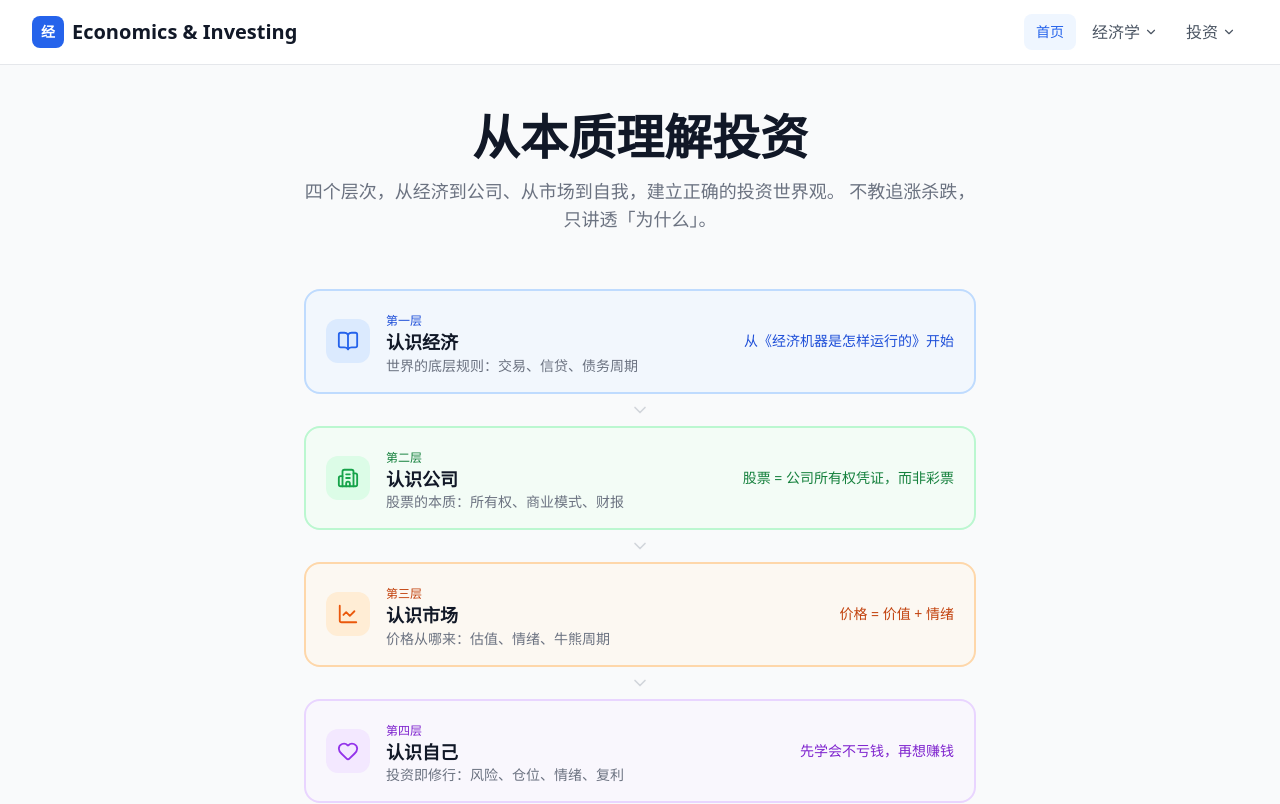
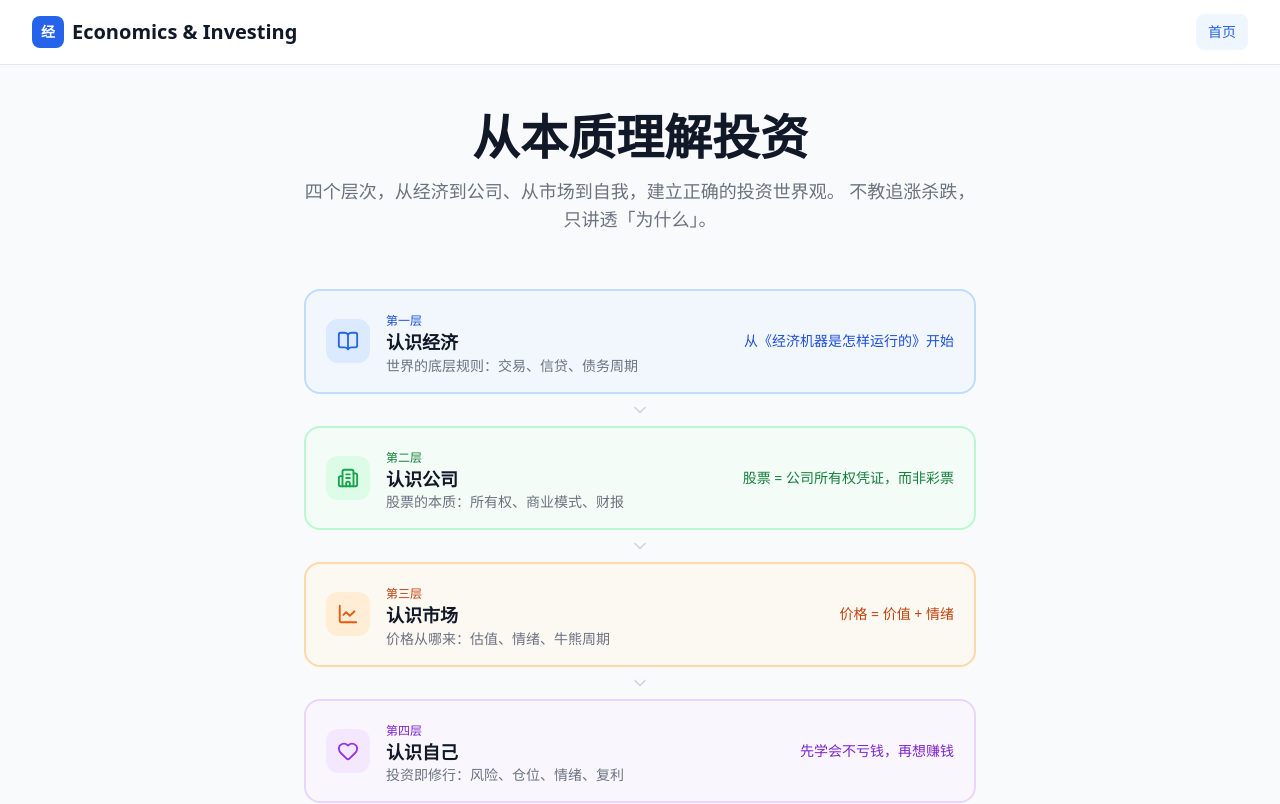
Before and after one commit to oldman1969/economics_web, a React (Vite) app: page / in a window 1280 px wide. Shown: the top 804 px of the page. Built offline with nearby package versions, Linux system fonts and the light colour scheme.

Commit message:
refactor: 简化导航栏，去掉经济学/投资下拉，内容统一从首页四层金字塔进入

```diff
--- a/src/components/layout/Navbar.tsx
+++ b/src/components/layout/Navbar.tsx
@@ -1,12 +1,11 @@
 import { Link, useLocation } from 'react-router-dom';
-import { NAV_ITEMS } from '@/utils/constants';
 import { useState } from 'react';
-import { Menu, X, ChevronDown } from 'lucide-react';
+import { Menu, X } from 'lucide-react';
 
 export default function Navbar() {
   const location = useLocation();
   const [open, setOpen] = useState(false);
-  const [openDropdown, setOpenDropdown] = useState<string | null>(null);
+  const isHome = location.pathname === '/';
 
   return (
     <nav className="bg-white border-b border-gray-200 sticky top-0 z-50">
@@ -20,55 +19,19 @@ export default function Navbar() {
             </Link>
           </div>
 
-          {/* Desktop nav */}
-          <div className="hidden md:flex items-center gap-1">
-            {NAV_ITEMS.map((item) =>
-              'children' in item ? (
-                <div
-                  key={item.label}
-                  className="relative"
-                  onMouseEnter={() => setOpenDropdown(item.label)}
-                  onMouseLeave={() => setOpenDropdown(null)}
-                >
-                  <button className="flex items-center gap-1 px-3 py-2 rounded-lg text-gray-600 hover:text-blue-600 hover:bg-blue-50 transition-colors">
-                    {item.label}
-                    <ChevronDown size={14} />
-                  </button>
-                  {openDropdown === item.label && (
-                    <div className="absolute top-full left-0 mt-1 bg-white border border-gray-200 rounded-xl shadow-lg py-2 min-w-[200px]">
-                      {item.children.map((child) => (
+          {/* 首页链接（桌面） */}
+          <div className="hidden md:flex items-center">
             <Link
-                          key={child.path}
-                          to={child.path}
-                          className={`block px-4 py-2 text-sm hover:bg-gray-50 ${
-                            location.pathname === child.path
-                              ? 'text-blue-600 font-medium'
-                              : 'text-gray-600'
+              to="/"
+              className={`px-3 py-2 rounded-lg text-sm transition-colors no-underline ${
+                isHome ? 'text-blue-600 font-medium bg-blue-50' : 'text-gray-600 hover:text-blue-600 hover:bg-blue-50'
               }`}
             >
-                          {child.label}
+              首页
             </Link>
-                      ))}
-                    </div>
-                  )}
-                </div>
-              ) : (
-                <Link
-                  key={item.label}
-                  to={item.path}
-                  className={`px-3 py-2 rounded-lg text-sm transition-colors no-underline ${
-                    location.pathname === item.path
-                      ? 'text-blue-600 font-medium bg-blue-50'
-                      : 'text-gray-600 hover:text-blue-600 hover:bg-blue-50'
-                  }`}
-                >
-                  {item.label}
-                </Link>
-              )
-            )}
           </div>
 
-          {/* Mobile menu button */}
+          {/* 移动菜单按钮 */}
           <div className="md:hidden flex items-center">
             <button
               onClick={() => setOpen(!open)}
@@ -80,44 +43,19 @@ export default function Navbar() {
         </div>
       </div>
 
-      {/* Mobile menu */}
+      {/* 移动菜单 */}
       {open && (
         <div className="md:hidden border-t border-gray-200 bg-white">
-          <div className="px-4 py-3 space-y-1">
-            {NAV_ITEMS.map((item) =>
-              'children' in item ? (
-                <div key={item.label}>
-                  <div className="px-3 py-2 text-sm font-medium text-gray-500">{item.label}</div>
-                  {item.children.map((child) => (
+          <div className="px-4 py-3">
             <Link
-                      key={child.path}
-                      to={child.path}
+              to="/"
               onClick={() => setOpen(false)}
-                      className={`block px-6 py-2 text-sm rounded-lg no-underline ${
-                        location.pathname === child.path
-                          ? 'text-blue-600 font-medium bg-blue-50'
-                          : 'text-gray-600 hover:bg-gray-50'
+              className={`block px-3 py-2 text-sm rounded-lg no-underline ${
+                isHome ? 'text-blue-600 font-medium bg-blue-50' : 'text-gray-600 hover:bg-gray-50'
               }`}
             >
-                      {child.label}
+              首页
             </Link>
-                  ))}
-                </div>
-              ) : (
-                <Link
-                  key={item.label}
-                  to={item.path}
-                  onClick={() => setOpen(false)}
-                  className={`block px-3 py-2 text-sm rounded-lg no-underline ${
-                    location.pathname === item.path
-                      ? 'text-blue-600 font-medium bg-blue-50'
-                      : 'text-gray-600 hover:bg-gray-50'
-                  }`}
-                >
-                  {item.label}
-                </Link>
-              )
-            )}
           </div>
         </div>
       )}
--- a/src/utils/constants.ts
+++ b/src/utils/constants.ts
@@ -2,31 +2,6 @@ import type { MarketScope } from '@/types';
 
 export const NAV_ITEMS = [
   { label: '首页', path: '/' },
-  {
-    label: '经济学',
-    children: [
-      { label: '经济学首页', path: '/economics' },
-      { label: '经济机器是怎样运行的', path: '/economics/economic-machine' },
-      { label: '信贷与债务', path: '/economics/article/credit-debt' },
-      { label: '央行与利率', path: '/economics/article/central-bank' },
-      { label: '经济周期', path: '/economics/article/economic-cycle' },
-      { label: '通胀与通缩', path: '/economics/article/inflation-deflation' },
-      { label: '经济周期与股市', path: '/economics/article/economy-to-stock' },
-    ],
-  },
-  {
-    label: '投资',
-    children: [
-      { label: '投资首页', path: '/investing' },
-      { label: '公司的本质', path: '/investing/company-essence' },
-      { label: '认识市场', path: '/investing/market-essence' },
-      { label: '认识自己', path: '/investing/self-essence' },
-      { label: '炒股入门教程', path: '/investing/beginner-guide' },
-      { label: '股票实时查询', path: '/investing/stock-query' },
-      { label: '智能选股', path: '/investing/stock-screener' },
-      { label: '投资建议', path: '/investing/stock-advice' },
-    ],
-  },
 ] as const;
 
 export const ECONOMIC_MACHINE_VIDEO_BVID = 'BV1kx41117mE';
```
Lines whose indentation alone changed are shown as unchanged.
